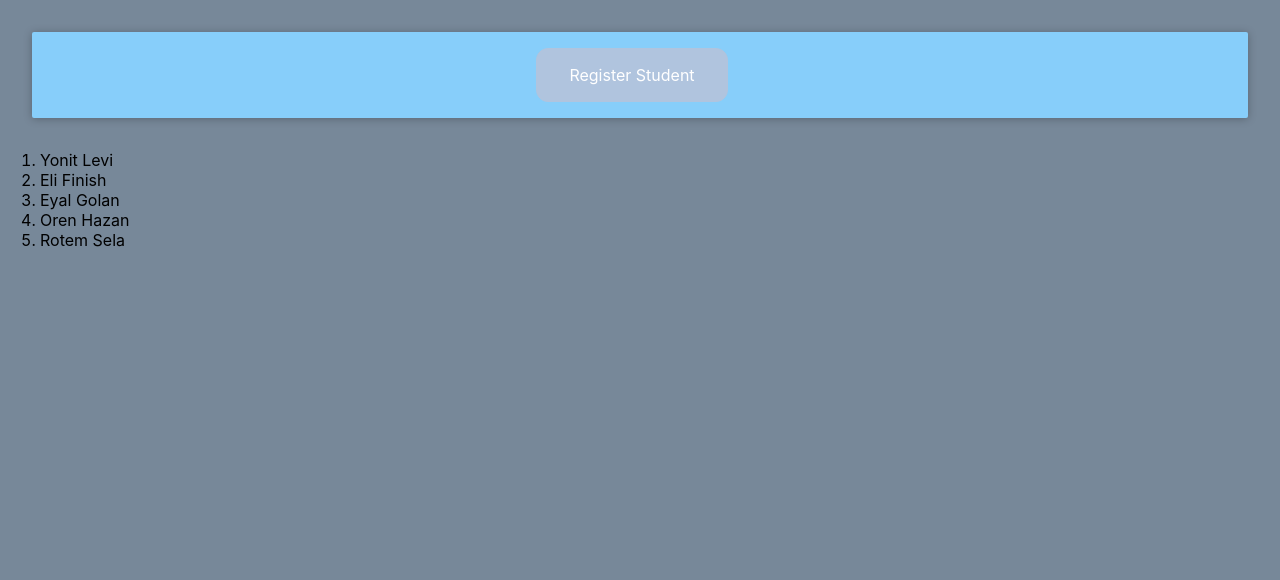
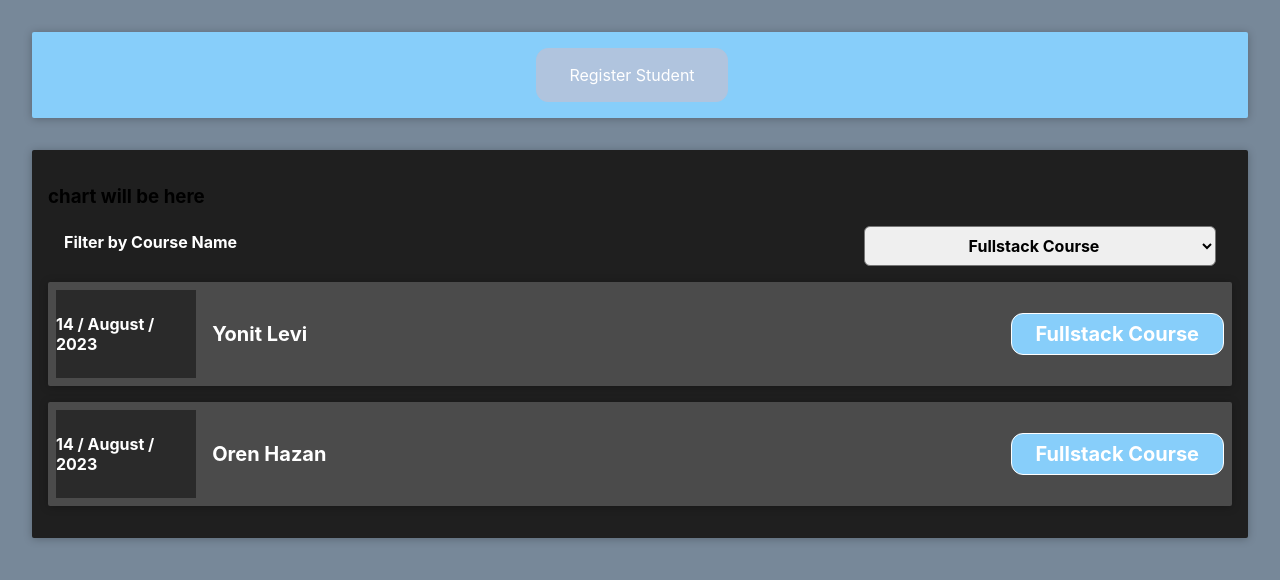
Before and after one commit to AaronsonRossita/first_react_project_03-23, a React (Create React App) app: page / in a window 1280 px wide. Shown: the top 580 px of the page. Built offline with nearby package versions, Linux system fonts and the light colour scheme.

Commit message:
Send data up

```diff
--- a/src/App.js
+++ b/src/App.js
@@ -1,7 +1,7 @@
 import { useState } from 'react';
 import './App.css';
 import NewStudent from './components/newStudent/NewStudent';
-import List from './components/registered/List';
+import Registration from './components/registered/Registration';
 
   //mock data
   const AVAILABLE_COURSES = {
@@ -77,7 +77,7 @@ function App(){
   return(
     <div>
       <NewStudent courses={AVAILABLE_COURSES} register={handleRegistration}/>
-      <List students={registeredStudents}/>
+      <Registration courses={AVAILABLE_COURSES} students={registeredStudents}/>
     </div>
   )
 }
--- /dev/null
+++ b/src/components/registered/CourseDate.css
@@ -0,0 +1,27 @@
+.registration-date {
+    display: flex;
+    width: 12%;
+    height: 5.5rem;
+    background-color: #2a2a2a;
+    color: white !important;
+    align-items: center;
+    justify-content: center;
+    font-weight: bold;
+}
+
+.registration-date__month {
+    font-size: 0.75rem;
+    font-weight: bold;
+    color: white;
+}
+
+.registration-date__year {
+    font-size: 0.75rem;
+    color: white;
+}
+
+.registration-date__day {
+    font-size: 1.5rem;
+    font-weight: bold;
+    color: white;
+}
--- /dev/null
+++ b/src/components/registered/CourseDate.js
@@ -0,0 +1,19 @@
+import React from "react";
+import "./CourseDate.css";
+
+function CourseDate(props){
+
+    let day = props.date.getDate();
+    let month = props.date.toLocaleString('default', { month: 'long' });
+    let year = props.date.getFullYear();
+
+    return(
+        <div className="registration-date">
+            <div>
+                {day + " / " + month + " / " + year}
+            </div>
+        </div>
+    )
+}
+
+export default CourseDate;
--- a/src/components/registered/List.js
+++ /dev/null
@@ -1,16 +0,0 @@
-import React from "react";
-
-function List(props){
-
-    return(
-        <ol>
-            {props.students.map( (student) => {
-                return(
-                    <li>{student.studentName}</li>
-                )
-            })}
-        </ol>
-    )
-}
-
-export default List
--- /dev/null
+++ b/src/components/registered/RegisteredStudent.css
@@ -0,0 +1,60 @@
+.registration-student {
+    display: flex;
+    justify-content: space-between;
+    align-items: center;
+    padding: 0.5rem;
+    margin: 1rem 0;
+    background-color: #4b4b4b;
+}
+
+.registration-student__description {
+    display: flex;
+    flex-direction: column;
+    gap: 1rem;
+    align-items: flex-end;
+    flex-flow: column-reverse;
+    justify-content: flex-start;
+    flex: 1;
+}
+
+.registration-student h2 {
+    color: #3a3a3a;
+    font-size: 1rem;
+    flex: 1;
+    margin: 0 1rem;
+    color: white;
+  }
+
+.registration-student__course {
+    font-size: 1rem;
+    font-weight: bold;
+    color: white;
+    background-color:#87CEFA;
+    border: 1px solid white;
+    padding: 0.5rem;
+    border-radius: 12px;
+}
+
+.card{
+    border-radius: 2px;
+    box-shadow: 0 1px 8px rgba(0, 0, 0, 0.25);
+    width: 100%;
+}
+
+@media (min-width: 580px) {
+    .registration-student__description {
+      flex-direction: row;
+      align-items: center;
+      justify-content: flex-start;
+      flex: 1;
+    }
+
+    .registration-student__description h2 {
+      font-size: 1.25rem;
+    }
+
+    .registration-student__course {
+      font-size: 1.25rem;
+      padding: 0.5rem 1.5rem;
+    }
+}
--- /dev/null
+++ b/src/components/registered/RegisteredStudent.js
@@ -0,0 +1,20 @@
+import React from "react";
+import "./RegisteredStudent.css"
+import CourseDate from "./CourseDate";
+
+function RegisteredStudent(props){
+
+    return(
+        <div className="registration-student card">
+            <CourseDate date={props.course.startDate}/>
+            <div className="registration-student__description">
+                <h2>{props.student.studentName}</h2>
+                <div className="registration-student__course">
+                    {props.course.displayName}
+                </div>
+            </div>
+        </div>
+    )
+}
+
+export default RegisteredStudent;
--- /dev/null
+++ b/src/components/registered/RegisteredStudentFilter.css
@@ -0,0 +1,25 @@
+.registrations-filter {
+    color: white;
+    padding: 0 1rem;
+}
+
+.registrations-filter__control {
+    display: flex;
+    width: 100%;
+    align-items: center;
+    justify-content: space-between;
+    margin: 1rem 0;
+}
+
+.registrations-filter label {
+    font-weight: bold;
+    margin-bottom: 0.5rem;
+}
+
+.registrations-filter select {
+    font: inherit;
+    padding: 0.5rem 3rem;
+    font-weight: bold;
+    border-radius: 6px;
+    text-align: center;
+}
--- /dev/null
+++ b/src/components/registered/RegisteredStudentFilter.js
@@ -0,0 +1,26 @@
+import React from "react";
+import "./RegisteredStudentFilter.css";
+
+function RegisteredStudentFilter(props){
+
+    const handleSelect = (event) => {
+        props.onChangeFilter(event.target.value)
+    }
+
+    return(
+        <div className="registrations-filter">
+            <div className="registrations-filter__control">
+                <label>Filter by Course Name</label>
+                <select onChange={handleSelect}>
+                    {Object.keys(props.courses).map( (course) => {
+                        return(
+                            <option value={course}>{props.courses[course].displayName}</option>
+                        )
+                    })}
+                </select>
+            </div>
+        </div>
+    )
+}
+
+export default RegisteredStudentFilter;
--- /dev/null
+++ b/src/components/registered/RegisteredStudentList.css
@@ -0,0 +1,9 @@
+.registrations-list {
+    list-style: none;
+    padding: 0;
+}
+
+.registrations-list__fallback {
+    color: white;
+    text-align: center;
+}
--- /dev/null
+++ b/src/components/registered/RegisteredStudentList.js
@@ -0,0 +1,18 @@
+import React from "react";
+import "./RegisteredStudentList.css";
+import RegisteredStudent from "./RegisteredStudent";
+
+function RegisteredStudentList(props){
+
+    return(
+        <ul className="registrations-list">
+            {props.students.map( (student) => {
+                return(
+                    <RegisteredStudent student={student} course={props.courses[student.course]}/>
+                )
+            })}
+        </ul>
+    )
+}
+
+export default RegisteredStudentList;
--- /dev/null
+++ b/src/components/registered/Registration.css
@@ -0,0 +1,12 @@
+.card {
+    border-radius: 2px;
+    box-shadow: 0 1px 8px rgba(0, 0, 0, 0.25);
+    width: 100%;
+}
+
+.registrations {
+    padding: 1rem;
+    background-color: rgb(31, 31, 31);
+    margin: 2rem auto;
+    max-width: 95%;
+}
--- /dev/null
+++ b/src/components/registered/Registration.js
@@ -0,0 +1,27 @@
+import React, { useState } from "react";
+import "./Registration.css"
+import RegisteredStudentList from "./RegisteredStudentList";
+import RegisteredStudentFilter from "./RegisteredStudentFilter";
+
+function Registration(props){
+
+    const [filteredCourse, setFilteresCourse] = useState(Object.keys(props.courses)[0]);
+
+    const filteredStudentList = props.students.filter( (student) => {
+        return student.course === filteredCourse;
+    })
+
+    const handleFilter = (course) => {
+        setFilteresCourse(course)
+    }
+
+    return(
+        <div className="registrations card">
+            <h3>chart will be here</h3>
+            <RegisteredStudentFilter courses={props.courses} onChangeFilter={handleFilter}/>
+            <RegisteredStudentList students={filteredStudentList} courses={props.courses}/>
+        </div>
+    )
+}
+
+export default Registration;
```
